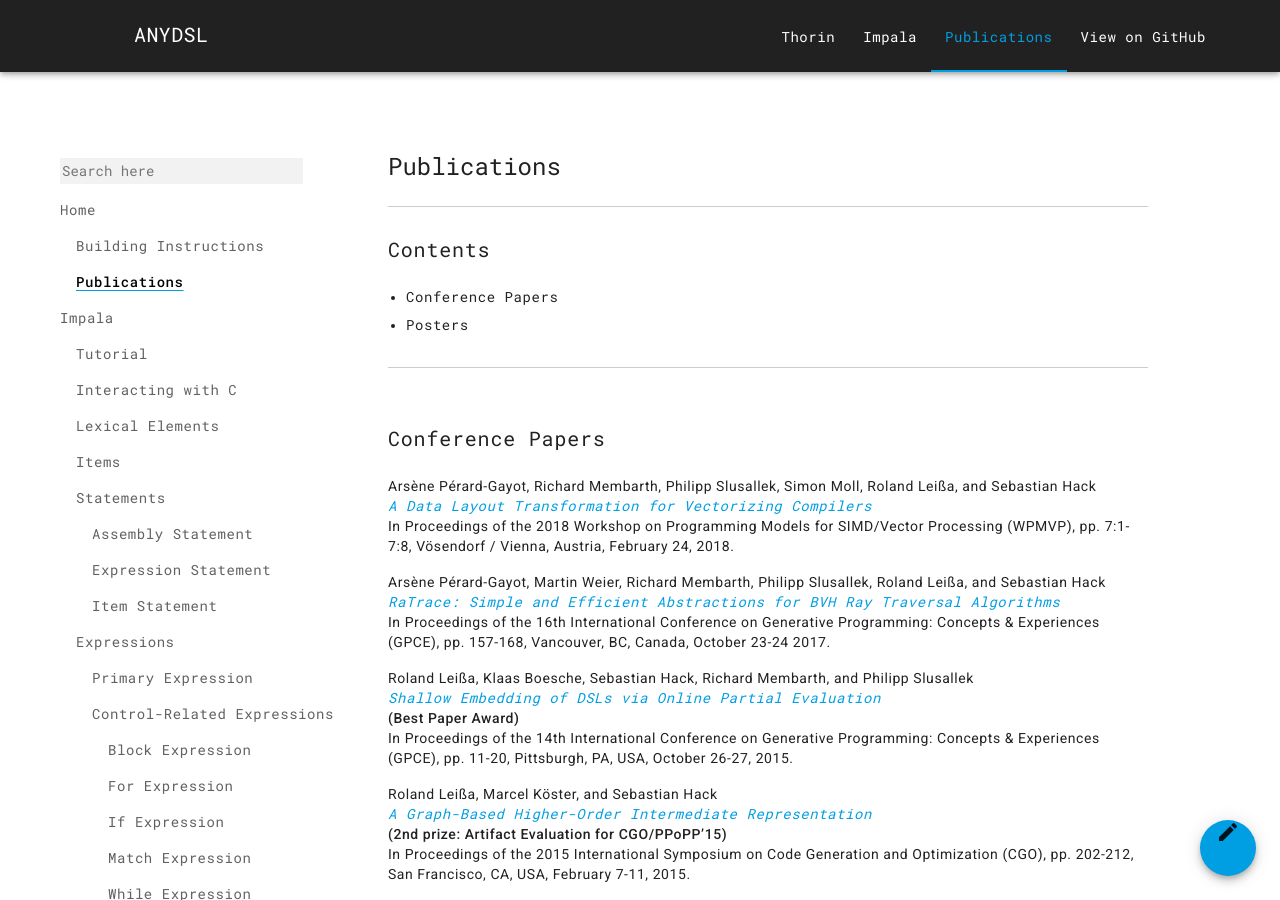
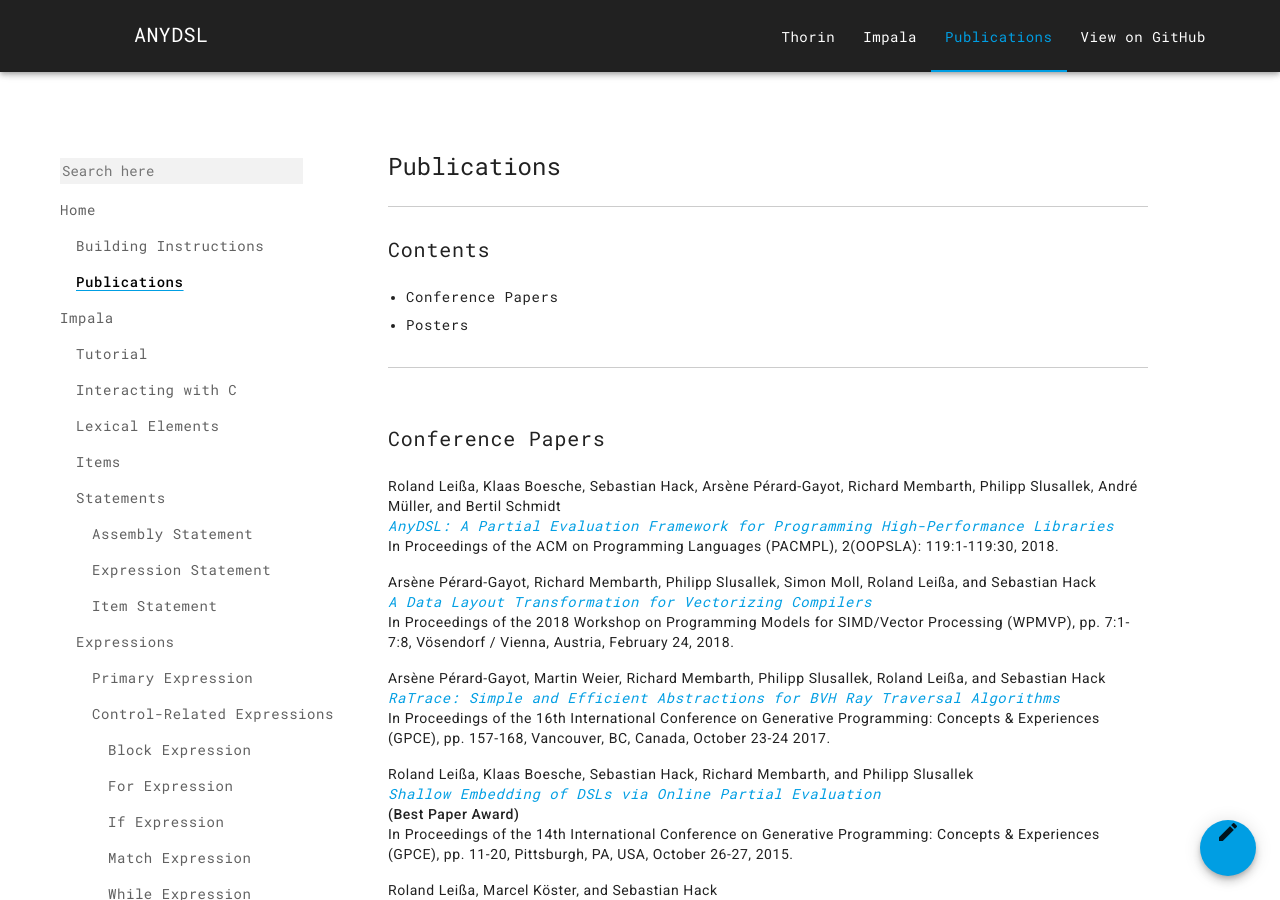
Before and after one commit to AnyDSL/anydsl.github.io, a Jekyll site: the page built from Publications.md, in a window 1280 px wide and 900 px high. Built offline with Jekyll 4.4.1, drawn with Linux system fonts in a browser that asks for light colours; nearby versions of some CDN libraries.

Commit message:
Add OOPSLA paper.

```diff
--- a/_data/publications.yml
+++ b/_data/publications.yml
@@ -1,4 +1,18 @@
 papers:
+ - title: "AnyDSL: A Partial Evaluation Framework for Programming High-Performance Libraries"
+   authors:
+    - Roland Leißa
+    - Klaas Boesche
+    - Sebastian Hack
+    - Arsène Pérard-Gayot
+    - Richard Membarth
+    - Philipp Slusallek
+    - André Müller
+    - Bertil Schmidt
+   venue: "In Proceedings of the ACM on Programming Languages (PACMPL), 2(OOPSLA): 119:1-119:30, 2018."
+   date: "2018-11-07"
+   url: http://compilers.cs.uni-saarland.de/papers/anydsl.pdf
+
  - title: "A Data Layout Transformation for Vectorizing Compilers"
    authors:
     - Arsène Pérard-Gayot
```
